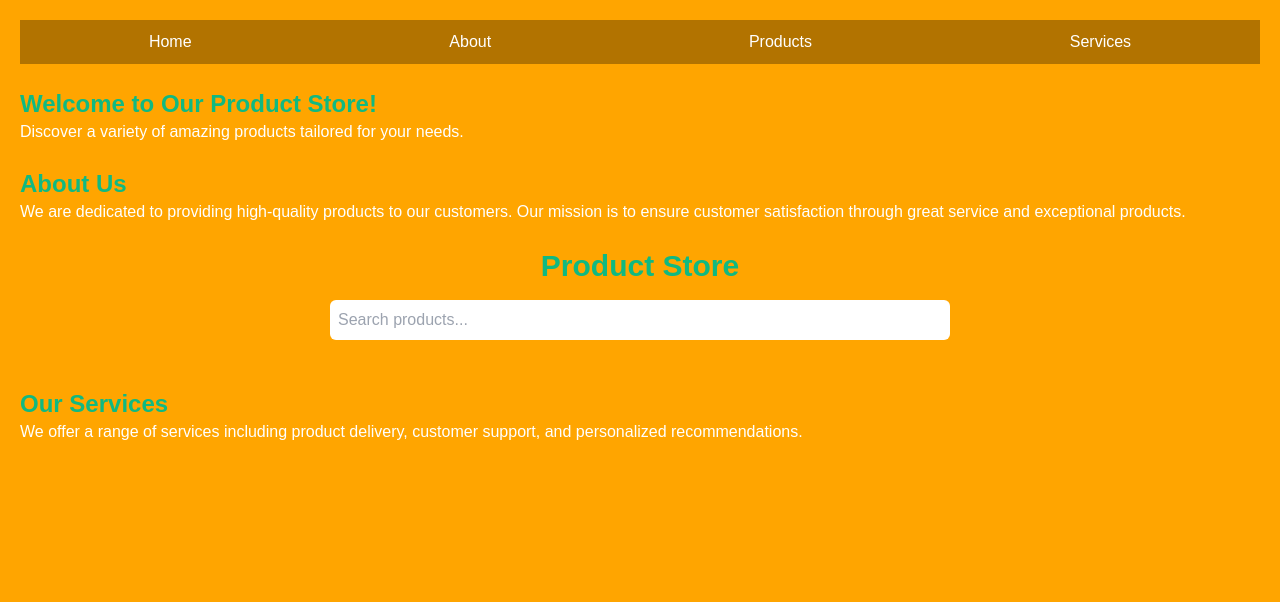
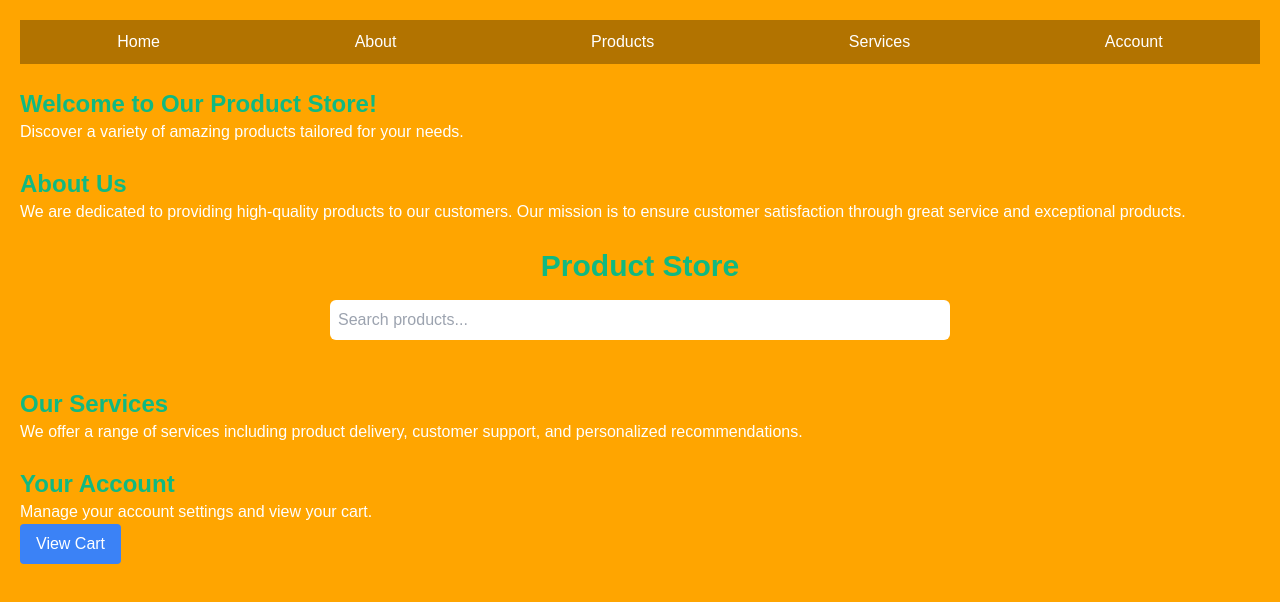
Before and after one commit to kvk1999/fakestoreapi, a plain HTML site: page fakestoreapi/index.html in a window 1280 px wide. Drawn offline with nearby package versions, Linux system fonts and the light colour scheme; no server answers.

Commit message:
Update index.html

```diff
--- a/fakestoreapi/index.html
+++ b/fakestoreapi/index.html
@@ -16,6 +16,7 @@
                 <li><a href="#about" class="hover:text-green-500">About</a></li>
                 <li><a href="#products" class="hover:text-green-500">Products</a></li>
                 <li><a href="#services" class="hover:text-green-500">Services</a></li>
+                <li><a href="#account" class="hover:text-green-500">Account</a></li>
             </ul>
         </nav>
 
@@ -45,6 +46,13 @@
             <h2 class="text-2xl font-bold text-green-500">Our Services</h2>
             <p class="text-white">We offer a range of services including product delivery, customer support, and personalized recommendations.</p>
         </section>
+
+        <!-- Account Section -->
+        <section id="account" class="mb-6">
+            <h2 class="text-2xl font-bold text-green-500">Your Account</h2>
+            <p class="text-white">Manage your account settings and view your cart.</p>
+            <button id="view-cart" class="bg-blue-500 text-white px-4 py-2 rounded hover:bg-blue-600">View Cart</button>
+        </section>
     </div>
 
     <!-- Modal -->
@@ -59,7 +67,7 @@
             <p id="modal-price" class="font-bold"></p>
             <div class="flex justify-between mt-4">
                 <button id="delete-button" class="bg-red-500 text-white px-4 py-2 rounded hover:bg-red-600">Delete Product</button>
-                <button id="checkout-button" class="bg-blue-500 text-white px-4 py-2 rounded hover:bg-blue-600">Checkout</button>
+                <button id="add-to-cart-button" class="bg-green-500 text-white px-4 py-2 rounded hover:bg-green-600">Add to Cart</button>
             </div>
         </div>
     </div>
```
